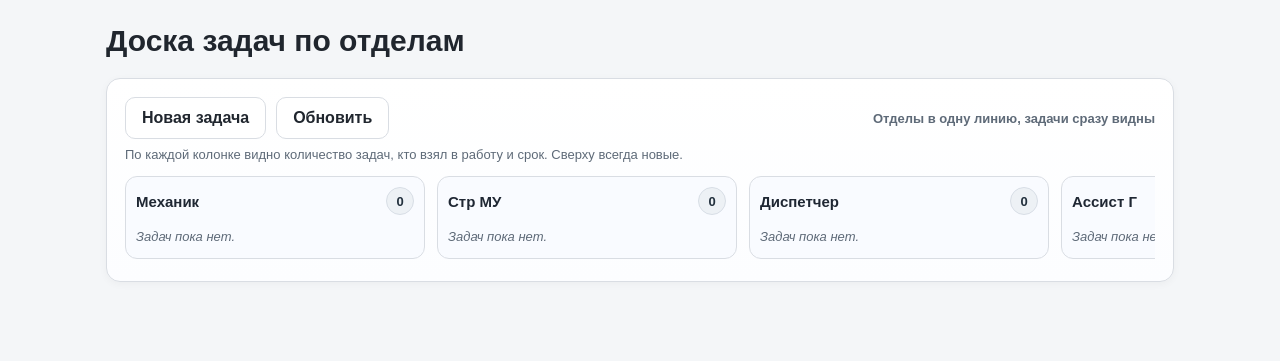
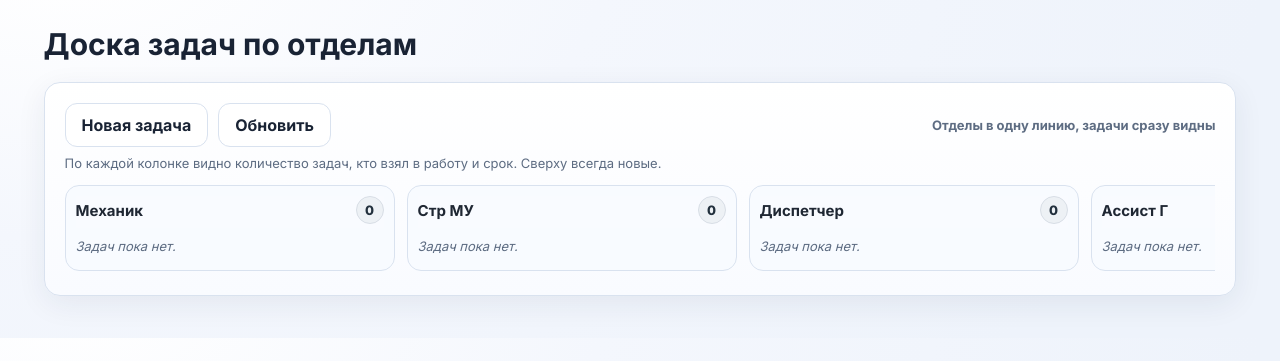
Before and after one commit to yuriy-vasilenko/task_public_form_bot, a FastAPI app: page /board in a window 1280 px wide. Shown: the top 361 px of the page. Run offline with FastAPI, Linux system fonts and the light colour scheme; data that the repository does not hold is empty.

Commit message:
Redesign UI and expand task model for richer planning workflow.
Widen board layout, refresh global visual style with modern typography, and add assignee, due date, planned minutes, and status fields to task creation/edit flows with safe SQLite migrations and board/table visibility.

```diff
--- a/main.py
+++ b/main.py
@@ -54,6 +54,8 @@ except ZoneInfoNotFoundError:
     APP_TZ = MOSCOW_TZ
 DAILY_ALL_HOUR_MSK = 9
 DAILY_ALL_MINUTE_MSK = 0
+TASK_STATUSES = ["Новая", "В работе", "Выполнена", "Отложена"]
+TASK_PRIORITIES = ["Обычный", "Высокий", "Срочный", "Низкий"]
 DEPARTMENTS = [
     "Механик",
     "Стр МУ",
@@ -101,6 +103,9 @@ def init_db() -> None:
             description TEXT,
             contact TEXT,
             department TEXT NOT NULL DEFAULT 'Не назначено',
+            assignee TEXT NOT NULL DEFAULT '',
+            due_at TEXT,
+            planned_minutes INTEGER NOT NULL DEFAULT 0,
             priority TEXT NOT NULL DEFAULT 'Обычный',
             status TEXT NOT NULL DEFAULT 'Новая',
             source TEXT NOT NULL DEFAULT 'public_form'
@@ -114,6 +119,8 @@ def init_db() -> None:
         cur.execute("ALTER TABLE tasks ADD COLUMN assignee TEXT NOT NULL DEFAULT ''")
     if "due_at" not in task_columns:
         cur.execute("ALTER TABLE tasks ADD COLUMN due_at TEXT")
+    if "planned_minutes" not in task_columns:
+        cur.execute("ALTER TABLE tasks ADD COLUMN planned_minutes INTEGER NOT NULL DEFAULT 0")
     cur.execute(
         """
         UPDATE tasks
@@ -676,6 +683,8 @@ def public_form(request: Request):
             "page_title": "Отправить задачу",
             "app_title": APP_TITLE,
             "departments": DEPARTMENTS,
+            "priorities": TASK_PRIORITIES,
+            "statuses": TASK_STATUSES,
         },
     )
 
@@ -688,12 +697,21 @@ def submit_task(
     description: str = Form(""),
     contact: str = Form(""),
     department: str = Form(DEFAULT_DEPARTMENT),
+    assignee: str = Form(""),
+    due_at: str = Form(""),
+    planned_minutes: str = Form("0"),
     priority: str = Form("Обычный"),
+    status: str = Form("Новая"),
 ):
+    clean_priority = priority.strip() if priority.strip() in TASK_PRIORITIES else "Обычный"
+    clean_status = status.strip() if status.strip() in TASK_STATUSES else "Новая"
     task_id = execute(
         """
-        INSERT INTO tasks (created_at, initiator, title, description, contact, department, priority, status, source)
-        VALUES (?, ?, ?, ?, ?, ?, ?, 'Новая', 'public_form')
+        INSERT INTO tasks (
+            created_at, initiator, title, description, contact, department, assignee, due_at,
+            planned_minutes, priority, status, source
+        )
+        VALUES (?, ?, ?, ?, ?, ?, ?, ?, ?, ?, ?, 'public_form')
         """,
         (
             now_str(),
@@ -702,7 +720,11 @@ def submit_task(
             description.strip(),
             contact.strip(),
             department.strip() if department.strip() in DEPARTMENTS else DEFAULT_DEPARTMENT,
-            priority.strip(),
+            assignee.strip(),
+            normalize_due_at(due_at),
+            parse_planned_minutes(planned_minutes),
+            clean_priority,
+            clean_status,
         ),
     )
 
@@ -897,6 +919,7 @@ def admin_task_edit(
     department: str = Form(DEFAULT_DEPARTMENT),
     assignee: str = Form(""),
     due_at: str = Form(""),
+    planned_minutes: str = Form("0"),
     priority: str = Form("Обычный"),
     status: str = Form("Новая"),
 ):
@@ -907,7 +930,7 @@ def admin_task_edit(
     execute(
         """
         UPDATE tasks
-        SET initiator = ?, title = ?, description = ?, contact = ?, department = ?, assignee = ?, due_at = ?, priority = ?, status = ?
+        SET initiator = ?, title = ?, description = ?, contact = ?, department = ?, assignee = ?, due_at = ?, planned_minutes = ?, priority = ?, status = ?
         WHERE id = ?
         """,
         (
@@ -918,8 +941,9 @@ def admin_task_edit(
             department.strip() if department.strip() in DEPARTMENTS else DEFAULT_DEPARTMENT,
             assignee.strip(),
             normalize_due_at(due_at),
-            priority.strip(),
-            status.strip(),
+            parse_planned_minutes(planned_minutes),
+            priority.strip() if priority.strip() in TASK_PRIORITIES else "Обычный",
+            status.strip() if status.strip() in TASK_STATUSES else "Новая",
             task_id,
         ),
     )
@@ -1002,6 +1026,17 @@ def due_at_for_input(value: str) -> str:
     return dt.strftime("%Y-%m-%dT%H:%M")
 
 
+def parse_planned_minutes(raw_value: str) -> int:
+    raw = (raw_value or "").strip()
+    if not raw:
+        return 0
+    try:
+        minutes = int(float(raw))
+    except ValueError:
+        return 0
+    return max(0, min(minutes, 60 * 24 * 30))
+
+
 def build_board_columns() -> list[dict]:
     rows = fetchall("SELECT * FROM tasks ORDER BY id DESC", ())
     columns = {dep: {"department": dep, "count": 0, "tasks": []} for dep in DEPARTMENTS}
@@ -1025,6 +1060,7 @@ def build_board_columns() -> list[dict]:
                 "title": row["title"],
                 "initiator": row["initiator"],
                 "assignee": (row["assignee"] or "").strip(),
+                "planned_minutes": int(row["planned_minutes"] or 0),
                 "priority": row["priority"],
                 "status": status,
                 "due_at": due_value,
--- a/static/style.css
+++ b/static/style.css
@@ -1,25 +1,25 @@
 :root {
-    --bg: #f4f6f8;
+    --bg: #f2f5fb;
     --card: #ffffff;
-    --line: #d9dde3;
-    --text: #20262e;
-    --muted: #5e6a78;
-    --primary: #1e5eff;
+    --line: #d9e2ef;
+    --text: #192334;
+    --muted: #5d6c82;
+    --primary: #315efb;
     --danger: #c62828;
-    --success: #1f8a46;
+    --success: #1f9a52;
 }
 
 * { box-sizing: border-box; }
 body {
     margin: 0;
-    font-family: Arial, sans-serif;
-    background: var(--bg);
+    font-family: "Inter", "Segoe UI", Arial, sans-serif;
+    background: radial-gradient(1200px 600px at 5% -10%, #ffffff 0%, #f4f7fd 45%, #eef3fb 100%);
     color: var(--text);
 }
 .container {
-    max-width: 1100px;
+    max-width: min(96vw, 1720px);
     margin: 0 auto;
-    padding: 24px 16px 40px;
+    padding: 26px 18px 42px;
 }
 .header {
     margin-bottom: 20px;
@@ -44,9 +44,9 @@ body {
 .card {
     background: var(--card);
     border: 1px solid var(--line);
-    border-radius: 14px;
-    padding: 18px;
-    box-shadow: 0 2px 8px rgba(0,0,0,.04);
+    border-radius: 16px;
+    padding: 20px;
+    box-shadow: 0 8px 30px rgba(23, 38, 74, 0.07);
 }
 .grid {
     display: grid;
@@ -77,13 +77,18 @@ textarea { min-height: 140px; resize: vertical; }
 button, .btn {
     display: inline-block;
     border: none;
-    border-radius: 10px;
+    border-radius: 12px;
     padding: 11px 16px;
     background: var(--primary);
     color: #fff;
     text-decoration: none;
     cursor: pointer;
     font-weight: 700;
+    transition: transform .12s ease, box-shadow .2s ease, border-color .2s ease;
+}
+button:hover, .btn:hover {
+    transform: translateY(-1px);
+    box-shadow: 0 8px 22px rgba(49, 94, 251, 0.18);
 }
 .btn-secondary {
     background: #fff;
@@ -157,7 +163,7 @@ th { background: #f8fafc; }
     align-items: flex-start;
 }
 .board-shell {
-    background: linear-gradient(180deg, #ffffff 0%, #fcfdff 100%);
+    background: linear-gradient(180deg, #ffffff 0%, #f9fbff 100%);
 }
 .board-topbar {
     display: flex;
@@ -234,11 +240,11 @@ th { background: #f8fafc; }
 }
 .board-col {
     border: 1px solid var(--line);
-    border-radius: 12px;
-    background: #f9fbff;
-    padding: 10px 10px 6px;
-    min-width: 300px;
-    max-width: 320px;
+    border-radius: 14px;
+    background: #f8fbff;
+    padding: 10px 10px 8px;
+    min-width: 330px;
+    max-width: 350px;
 }
 .board-col h3 {
     margin: 0 0 10px;
--- a/static/sw.js
+++ b/static/sw.js
@@ -1,4 +1,4 @@
-const CACHE_NAME = "task-form-pwa-v2";
+const CACHE_NAME = "task-form-pwa-v3";
 const APP_SHELL = [
   "/",
   "/static/style.css",
--- a/templates/admin_board.html
+++ b/templates/admin_board.html
@@ -27,6 +27,7 @@
                             <div class="board-tags">
                                 <span class="board-tag board-tag-priority">{{ task['priority'] }}</span>
                                 <span class="board-tag board-tag-status {% if task['status'] == 'В работе' %}board-tag-status-work{% elif task['status'] == 'Выполнена' %}board-tag-status-done{% elif task['status'] == 'Отложена' %}board-tag-status-hold{% else %}board-tag-status-new{% endif %}">{{ task['status'] }}</span>
+                                <span class="board-tag board-tag-time">План: {{ task['planned_minutes'] or 0 }} мин</span>
                                 <span class="board-tag board-tag-deadline {% if task['is_overdue'] %}board-tag-deadline-overdue{% elif task['due_at'] %}board-tag-deadline-ok{% else %}board-tag-deadline-empty{% endif %}">
                                     {% if task['due_at'] %}Срок: {{ task['due_at'] }}{% else %}Срок: —{% endif %}
                                 </span>
--- a/templates/admin_board_department.html
+++ b/templates/admin_board_department.html
@@ -18,6 +18,7 @@
                     <th>Инициатор</th>
                     <th>Кто взял</th>
                     <th>Срок</th>
+                    <th>План, мин</th>
                     <th>Приоритет</th>
                     <th>Статус</th>
                     <th></th>
@@ -32,12 +33,13 @@
                         <td>{{ task['initiator'] }}</td>
                         <td>{{ task['assignee'] or '—' }}</td>
                         <td>{{ task['due_at'] or '—' }}</td>
+                        <td>{{ task['planned_minutes'] or 0 }}</td>
                         <td>{{ task['priority'] }}</td>
                         <td>{{ task['status'] }}</td>
                         <td><a class="btn btn-secondary" href="/admin/task/{{ task['id'] }}">Открыть</a></td>
                     </tr>
                 {% else %}
-                    <tr><td colspan="9">В этом отделе задач пока нет.</td></tr>
+                    <tr><td colspan="10">В этом отделе задач пока нет.</td></tr>
                 {% endfor %}
             </tbody>
         </table>
--- a/templates/admin_task_detail.html
+++ b/templates/admin_task_detail.html
@@ -8,11 +8,12 @@
             <div><strong>Дата:</strong> {{ task['created_at'] }}</div>
             <div><strong>Инициатор:</strong> {{ task['initiator'] }}</div>
             <div><strong>Контакт:</strong> {{ task['contact'] or '—' }}</div>
-            <div><strong>Отдел:</strong> {{ task['department'] or 'Диспетчер' }}</div>
+            <div><strong>Отдел:</strong> {{ task['department'] or 'Не назначено' }}</div>
             <div><strong>Приоритет:</strong> {{ task['priority'] }}</div>
             <div><strong>Статус:</strong> {{ task['status'] }}</div>
             <div><strong>Кто взял:</strong> {{ task['assignee'] or '—' }}</div>
             <div><strong>Срок:</strong> {{ task['due_at'] or '—' }}</div>
+            <div><strong>Плановое время:</strong> {{ task['planned_minutes'] or 0 }} мин</div>
         </div>
         <div style="margin-top:14px;"><strong>Кратко:</strong> {{ task['title'] }}</div>
         <div style="margin-top:14px;"><strong>Полное описание:</strong><br>{{ task['description'] or '—' }}</div>
--- a/templates/admin_task_edit.html
+++ b/templates/admin_task_edit.html
@@ -27,7 +27,7 @@
                 <label>Отдел</label>
                 <select name="department">
                     {% for item in departments %}
-                        <option value="{{ item }}" {% if (task['department'] or 'Диспетчер') == item %}selected{% endif %}>{{ item }}</option>
+                        <option value="{{ item }}" {% if (task['department'] or 'Не назначено') == item %}selected{% endif %}>{{ item }}</option>
                     {% endfor %}
                 </select>
             </div>
@@ -48,6 +48,10 @@
                 <input type="datetime-local" name="due_at" value="{{ due_at_input }}">
             </div>
             <div>
+                <label>Плановое время (минут)</label>
+                <input type="number" min="0" step="5" name="planned_minutes" value="{{ task['planned_minutes'] or 0 }}">
+            </div>
+            <div>
                 <label>Статус</label>
                 <select name="status">
                     {% for item in ['Новая','В работе','Выполнена','Отложена'] %}
--- a/templates/admin_tasks.html
+++ b/templates/admin_tasks.html
@@ -58,6 +58,7 @@
                     <th>Отдел</th>
                     <th>Кто взял</th>
                     <th>Срок</th>
+                    <th>План, мин</th>
                     <th>Приоритет</th>
                     <th>Статус</th>
                     <th></th>
@@ -71,9 +72,10 @@
                     <td>{{ task['initiator'] }}</td>
                     <td>{{ task['title'] }}</td>
                     <td>{{ task['contact'] or '—' }}</td>
-                    <td>{{ task['department'] or 'Диспетчер' }}</td>
+                    <td>{{ task['department'] or 'Не назначено' }}</td>
                     <td>{{ task['assignee'] or '—' }}</td>
                     <td>{{ task['due_at'] or '—' }}</td>
+                    <td>{{ task['planned_minutes'] or 0 }}</td>
                     <td>{{ task['priority'] }}</td>
                     <td>{{ task['status'] }}</td>
                     <td>
@@ -85,7 +87,7 @@
                     </td>
                 </tr>
             {% else %}
-                <tr><td colspan="11">Записей не найдено.</td></tr>
+                <tr><td colspan="12">Записей не найдено.</td></tr>
             {% endfor %}
             </tbody>
         </table>
--- a/templates/base.html
+++ b/templates/base.html
@@ -8,10 +8,13 @@
     <meta name="apple-mobile-web-app-status-bar-style" content="default">
     <meta name="apple-mobile-web-app-title" content="Форма задач">
     <title>{{ page_title if page_title else 'Сервис задач' }}</title>
+    <link rel="preconnect" href="https://fonts.googleapis.com">
+    <link rel="preconnect" href="https://fonts.gstatic.com" crossorigin>
+    <link href="https://fonts.googleapis.com/css2?family=Inter:wght@400;500;600;700;800&display=swap" rel="stylesheet">
     <link rel="manifest" href="/static/manifest.webmanifest">
     <link rel="icon" href="/static/icon.svg" type="image/svg+xml">
     <link rel="apple-touch-icon" href="/static/icon.svg">
-    <link rel="stylesheet" href="/static/style.css?v=20260327a">
+    <link rel="stylesheet" href="/static/style.css?v=20260327b">
 </head>
 <body>
     <div class="container">
--- a/templates/public_board.html
+++ b/templates/public_board.html
@@ -27,6 +27,7 @@
                             <div class="board-tags">
                                 <span class="board-tag board-tag-priority">{{ task['priority'] }}</span>
                                 <span class="board-tag board-tag-status {% if task['status'] == 'В работе' %}board-tag-status-work{% elif task['status'] == 'Выполнена' %}board-tag-status-done{% elif task['status'] == 'Отложена' %}board-tag-status-hold{% else %}board-tag-status-new{% endif %}">{{ task['status'] }}</span>
+                                <span class="board-tag board-tag-time">План: {{ task['planned_minutes'] or 0 }} мин</span>
                                 <span class="board-tag board-tag-deadline {% if task['is_overdue'] %}board-tag-deadline-overdue{% elif task['due_at'] %}board-tag-deadline-ok{% else %}board-tag-deadline-empty{% endif %}">
                                     {% if task['due_at'] %}Срок: {{ task['due_at'] }}{% else %}Срок: —{% endif %}
                                 </span>
--- a/templates/public_board_department.html
+++ b/templates/public_board_department.html
@@ -18,6 +18,7 @@
                     <th>Инициатор</th>
                     <th>Кто взял</th>
                     <th>Срок</th>
+                    <th>План, мин</th>
                     <th>Приоритет</th>
                     <th>Статус</th>
                 </tr>
@@ -31,11 +32,12 @@
                         <td>{{ task['initiator'] }}</td>
                         <td>{{ task['assignee'] or '—' }}</td>
                         <td>{{ task['due_at'] or '—' }}</td>
+                        <td>{{ task['planned_minutes'] or 0 }}</td>
                         <td>{{ task['priority'] }}</td>
                         <td>{{ task['status'] }}</td>
                     </tr>
                 {% else %}
-                    <tr><td colspan="8">В этом отделе задач пока нет.</td></tr>
+                    <tr><td colspan="9">В этом отделе задач пока нет.</td></tr>
                 {% endfor %}
             </tbody>
         </table>
--- a/templates/submitted.html
+++ b/templates/submitted.html
@@ -8,6 +8,10 @@
         <div><strong>Дата:</strong> {{ task['created_at'] }}</div>
         <div><strong>Инициатор:</strong> {{ task['initiator'] }}</div>
         <div><strong>Отдел:</strong> {{ task['department'] or 'Не назначено' }}</div>
+        <div><strong>Кто выполняет:</strong> {{ task['assignee'] or '—' }}</div>
+        <div><strong>Срок:</strong> {{ task['due_at'] or '—' }}</div>
+        <div><strong>Плановое время:</strong> {{ task['planned_minutes'] or 0 }} мин</div>
+        <div><strong>Статус:</strong> {{ task['status'] }}</div>
         <div><strong>Приоритет:</strong> {{ task['priority'] }}</div>
     </div>
     <div style="margin-top:12px;"><strong>Кратко:</strong> {{ task['title'] }}</div>
```
Also changed, not shown: other parts of static/style.css (+15 -11 lines), templates/public_form.html (+27 -6 lines).
